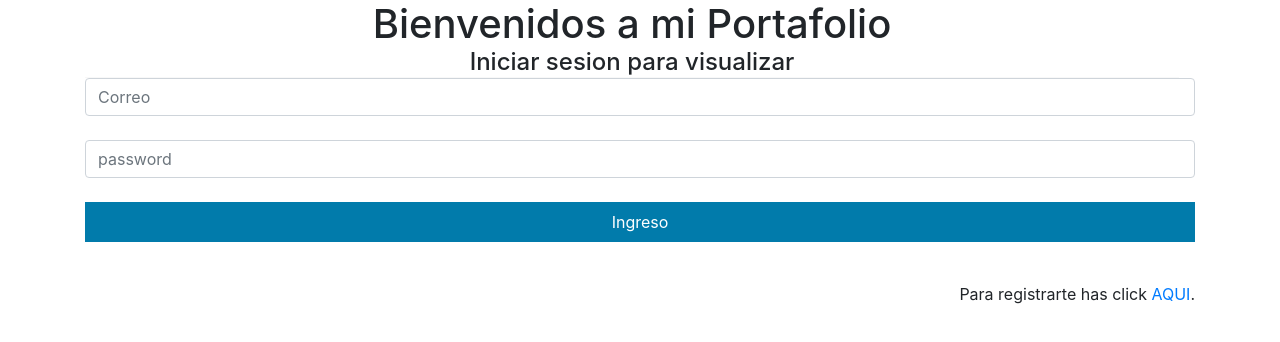
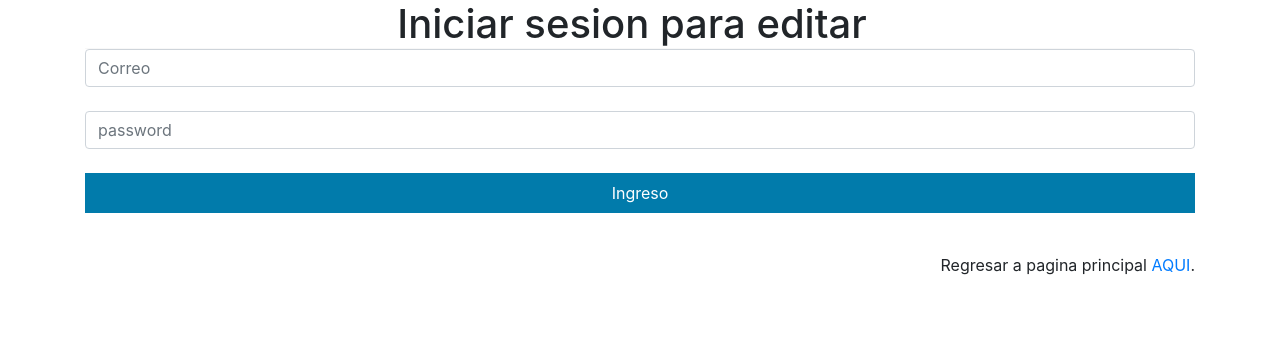
Before and after one commit to lacbj/porfolio_angular, an Angular app: page /login in a window 1280 px wide. Shown: the top 342 px of the page. Built offline with nearby package versions, Linux system fonts and the light colour scheme.

Commit message:
boton regresar a pagina principal

```diff
--- a/src/app/conponentes/login/login.component.html
+++ b/src/app/conponentes/login/login.component.html
@@ -16,8 +16,8 @@
               <div class="container">
                 <div class="row pe-3">
                     <div class="col-md-12 text-center">
-                        <h1>Bienvenidos a mi Portafolio</h1>
-                        <h4>Iniciar sesion para visualizar</h4>
+
+                        <h1>Iniciar sesion para editar</h1>
                     </div>
                     <div class="col-md-12">
                         <hr>
@@ -75,7 +75,7 @@
                 </div>
                 <div class="row">
                     <div class="col-md-12">
-                        <label class= "float-right">Para registrarte has click <a href="#" (click)= "crearCuenta()">AQUI</a>.</label>
+                        <label class= "float-right">Regresar a pagina principal <a href="#" (click)= "crearCuenta()">AQUI</a>.</label>
                     </div>
                 </div>
             </div>
--- a/src/app/conponentes/login/login.component.ts
+++ b/src/app/conponentes/login/login.component.ts
@@ -55,7 +55,7 @@ export class LoginComponent implements OnInit {
       }
 
       crearCuenta(){
-        location.href = "../signin"
+        location.href = "/signin"
       }
 
 
--- a/src/app/conponentes/signin/signin.component.ts
+++ b/src/app/conponentes/signin/signin.component.ts
@@ -55,7 +55,7 @@ else{
 
   regresar(){
 
-    location.href = "../login";
+    location.href = "login";
   }
 
 
```
